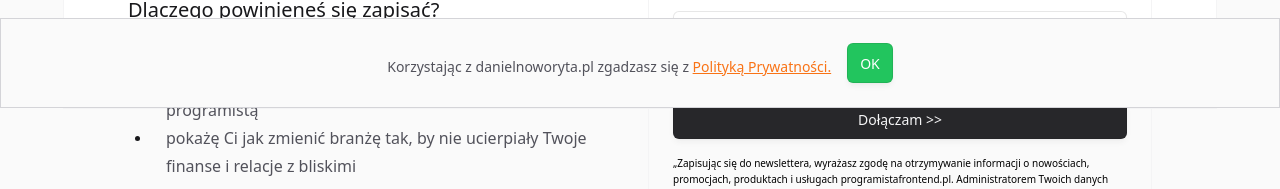
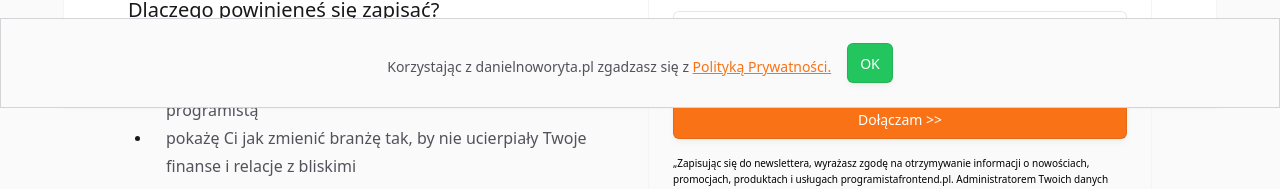
Before and after one commit to Dan86de/daniel-noworyta-page, a Next.js app: page /newsletter in a window 1280 px wide. Shown: the part 692-881 px from the top of the page. Built offline with nearby package versions, Linux system fonts and the light colour scheme; no server answers.

Commit message:
Update NewsletterPageForm.tsx

```diff
--- a/src/components/NewsletterPageForm.tsx
+++ b/src/components/NewsletterPageForm.tsx
@@ -31,7 +31,7 @@ export function NewsletterPageForm() {
             className="min-w-0 flex-auto appearance-none rounded-md border border-zinc-900/10 bg-white px-3 pt-[calc(theme(spacing.2)-4px)] pb-[calc(theme(spacing.2)-6px)] shadow-md shadow-zinc-800/5 placeholder:text-zinc-400 focus:border-orange-500 focus:outline-none focus:ring-4 focus:ring-orange-500/10 sm:text-sm dark:border-zinc-700 dark:bg-zinc-700/[0.15] dark:text-zinc-200 dark:placeholder:text-zinc-500 dark:focus:border-orange-400 dark:focus:ring-orange-400/10"
           />
         </div>
-        <Button>{"Dołączam >>"}</Button>
+        <Button variant={"orange"}>{"Dołączam >>"}</Button>
       </div>
       <p className="pt-4 text-xxs">
         „Zapisując się do newslettera, wyrażasz zgodę na otrzymywanie informacji
```
